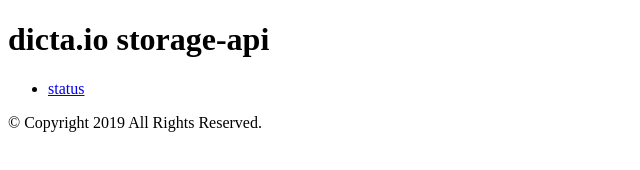
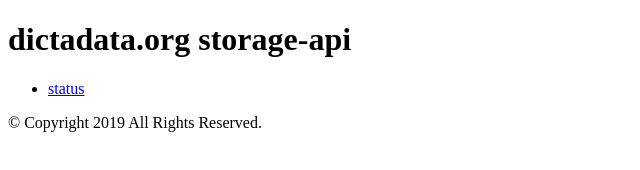
Before and after one commit to dictadata/storage-api, a website: page public/index.html in a window 1280 px wide. Shown: the whole page, without its empty margins (0-640 px from the left). Drawn offline with Linux system fonts and the light colour scheme.

Commit message:
rebrand as dictadata.org

```diff
--- a/public/index.html
+++ b/public/index.html
@@ -4,14 +4,14 @@
   <meta charset="utf-8">
   <meta http-equiv="X-UA-Compatible" content="IE=Edge">
   <meta name="viewport" content="width=device-width, initial-scale=1">
-  <title>Dicta.io API</title>
+  <title>dictadata.org API</title>
   <meta name="description" content="">
   <meta name="copyright" content="2018" />
 </head>
 <body>
   <div id="app">
     <header>
-        <h1>dicta.io storage-api</h1>
+        <h1>dictadata.org storage-api</h1>
     </header>
     <ul>
         <li>
```
Also changed, not shown: 1 other file.
